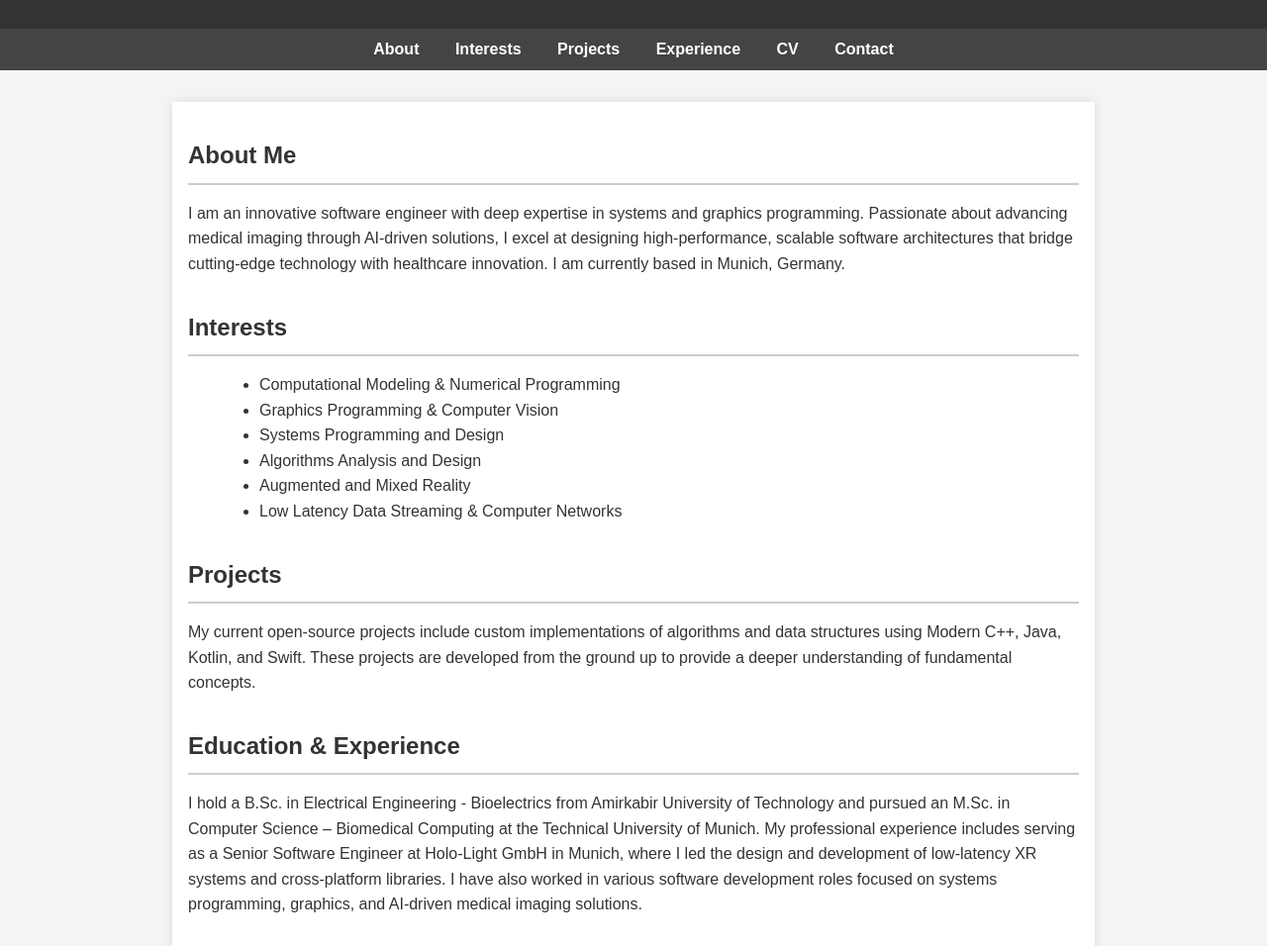
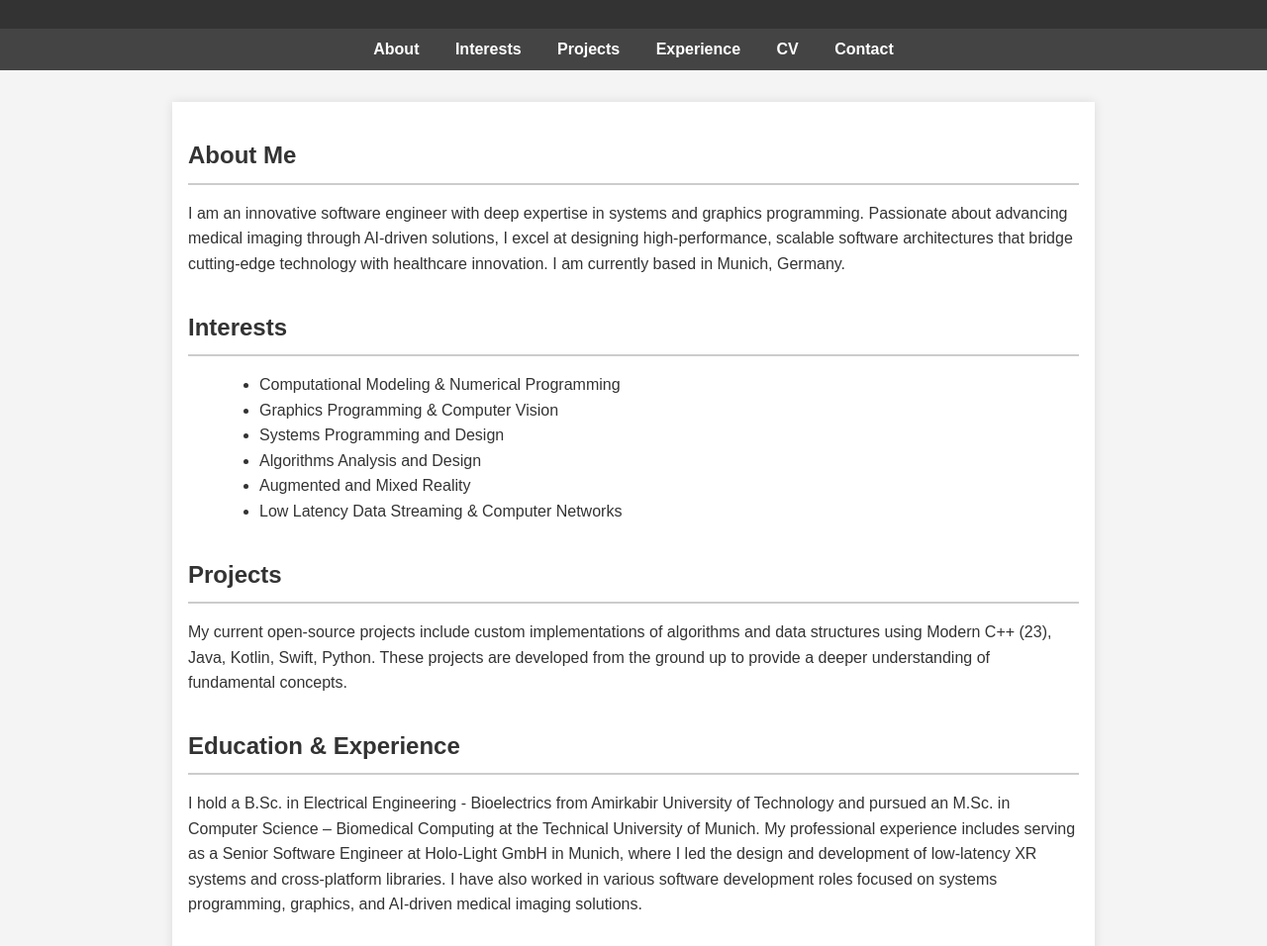
Before and after one commit to amirnn/amirnn.github.io, a plain HTML site: page index.html in a window 1280 px wide. Shown: the part 141-1097 px from the top of the page at 99% size. Drawn offline with Linux system fonts and the light colour scheme.

Commit message:
add python

```diff
--- a/index.html
+++ b/index.html
@@ -45,7 +45,7 @@
         <section id="projects">
             <h2>Projects</h2>
             <p>My current open-source projects include custom implementations of algorithms and data structures using
-                Modern C++, Java, Kotlin, and Swift. These projects are developed from the ground up to provide a deeper
+                Modern C++ (23), Java, Kotlin, Swift, Python. These projects are developed from the ground up to provide a deeper
                 understanding of fundamental concepts.</p>
         </section>
 
```
